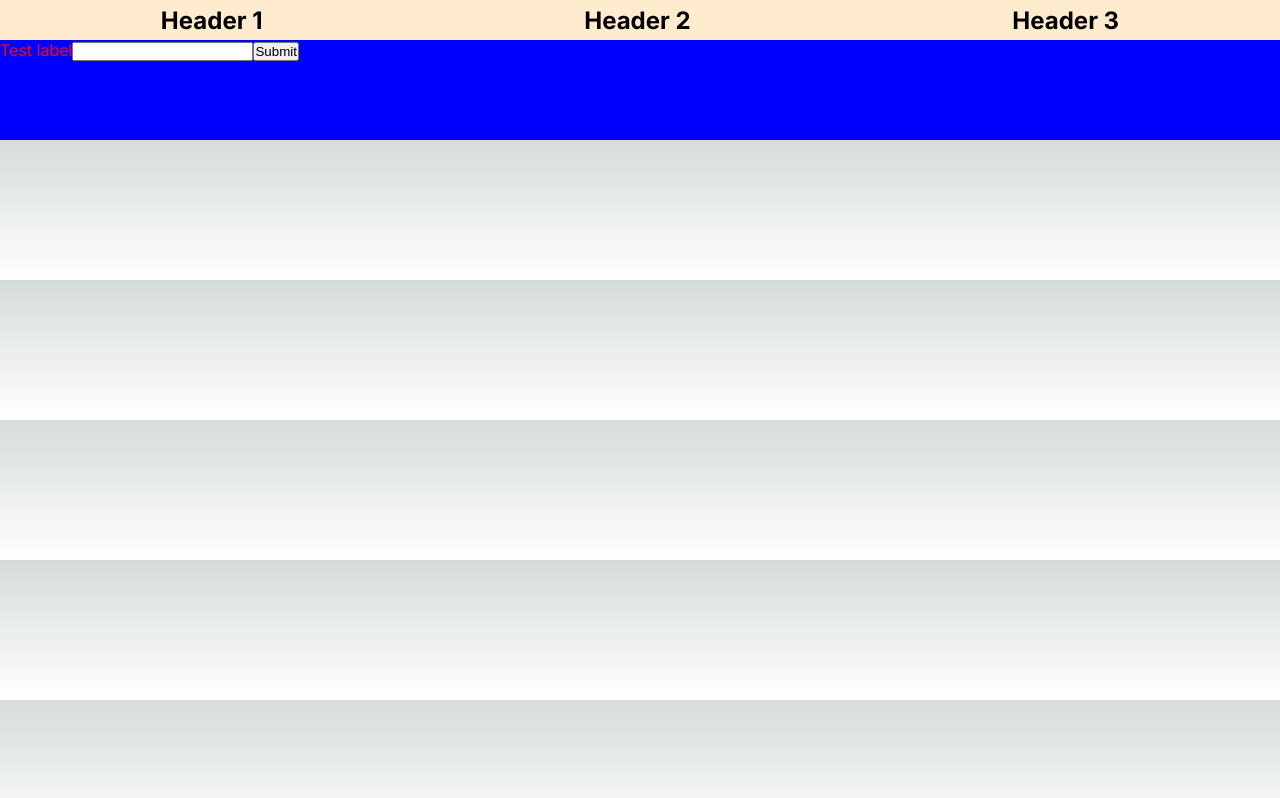
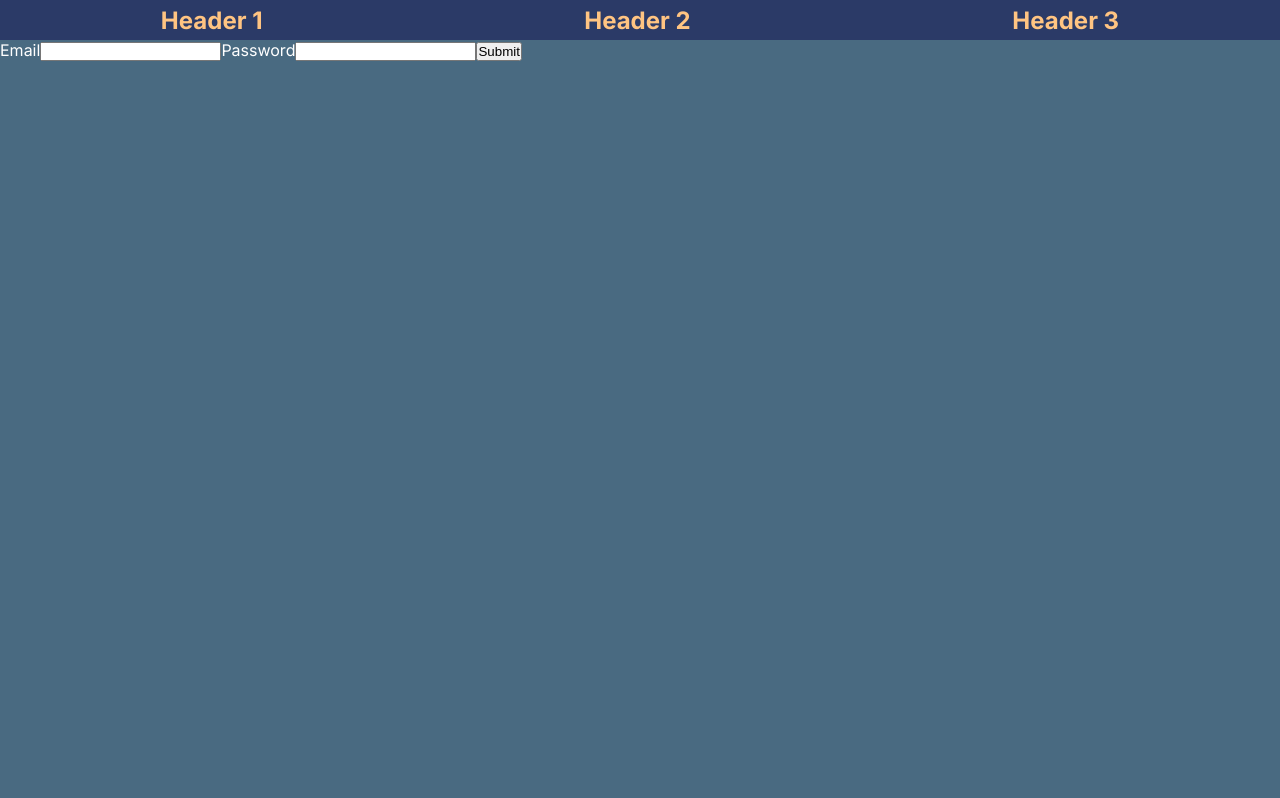
Before and after one commit to MartinRuiAndorsen/react_18_components_app, a Next.js app: page / in a window 1280 px wide. Built offline with nearby package versions, Linux system fonts and the light colour scheme.

Commit message:
fix color palette and apply it to components

```diff
--- a/src/app/components/forms/FormTest.tsx
+++ /dev/null
@@ -1,11 +0,0 @@
-import styles from "./form.module.css";
-
-export default function FormTest() {
-  return (
-    <form className={styles.form}>
-      <label>Test label</label>
-      <input name="test input" />
-      <button type="submit">Submit</button>
-    </form>
-  );
-}
--- /dev/null
+++ b/src/app/components/forms/LoginForm.module.css
@@ -0,0 +1,5 @@
+.form {
+  color: var(--primary-color);
+  background-color: var(--primary-bg);
+  height: 100%;
+}
--- /dev/null
+++ b/src/app/components/forms/LoginForm.tsx
@@ -0,0 +1,13 @@
+import styles from "./LoginForm.module.css";
+
+export default function LoginForm() {
+  return (
+    <form className={styles.form}>
+      <label>Email</label>
+      <input name="test input" />
+      <label typeof="password">Password</label>
+      <input type="password" />
+      <button type="submit">Submit</button>
+    </form>
+  );
+}
--- a/src/app/components/forms/form.module.css
+++ /dev/null
@@ -1,5 +0,0 @@
-.form {
-  color: red;
-  background-color: blue;
-  height: 100%;
-}
--- a/src/app/components/headers/header.module.css
+++ b/src/app/components/headers/header.module.css
@@ -1,5 +1,6 @@
 .header {
-  background-color: blanchedalmond;
+  background-color: var(--secondary-bg);
+  color: var(--secondary-color);
   display: flex;
   flex-direction: row;
   justify-content: space-around;
@@ -15,9 +16,9 @@
   border-radius: 10px;
   height: 100%;
   padding: 4px 10px;
-  color: black;
 }
 
 .header h2:hover {
-  background-color: burlywood;
+  background-color: var(--secondary-shade);
+  box-shadow: 2px 2px 10px black;
 }
--- a/src/app/globals.css
+++ b/src/app/globals.css
@@ -1,4 +1,17 @@
 :root {
+  /* Color Palette */
+  --primary-bg: #496a81;
+  --secondary-bg: #2b3a67;
+  --tetriary-bg: #66999b;
+
+  --primary-color: #ffffff;
+  --secondary-color: #ffc482;
+  --tetriary-color: #f8f4f9;
+
+  --primary-shade: #375061;
+  --secondary-shade: #1c2541;
+  /* ------------- */
+
   --max-width: 1100px;
   --border-radius: 12px;
   --font-mono: ui-monospace, Menlo, Monaco, "Cascadia Mono", "Segoe UI Mono",
--- a/src/app/page.module.css
+++ b/src/app/page.module.css
@@ -4,6 +4,6 @@
 }
 
 .form {
-  height: 100px;
+  height: calc(100vh - 40px);
   width: 100%;
 }
--- a/src/app/page.tsx
+++ b/src/app/page.tsx
@@ -1,6 +1,6 @@
 import styles from "./page.module.css";
 import Header from "./components/headers/Header";
-import FormTest from "./components/forms/FormTest";
+import LoginForm from "./components/forms/LoginForm";
 
 export default function Home() {
   return (
@@ -9,7 +9,7 @@ export default function Home() {
         <Header />
       </div>
       <div className={styles.form}>
-        <FormTest />
+        <LoginForm />
       </div>
     </main>
   );
```
